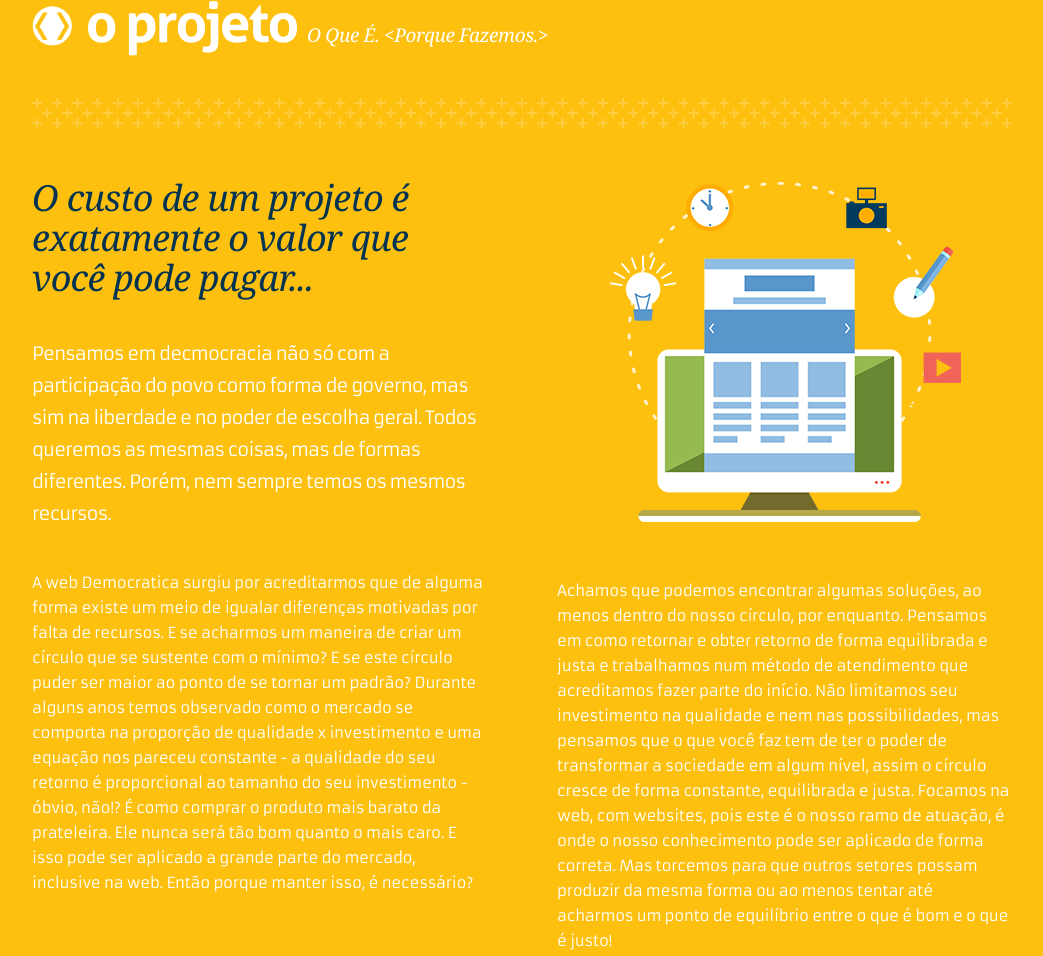
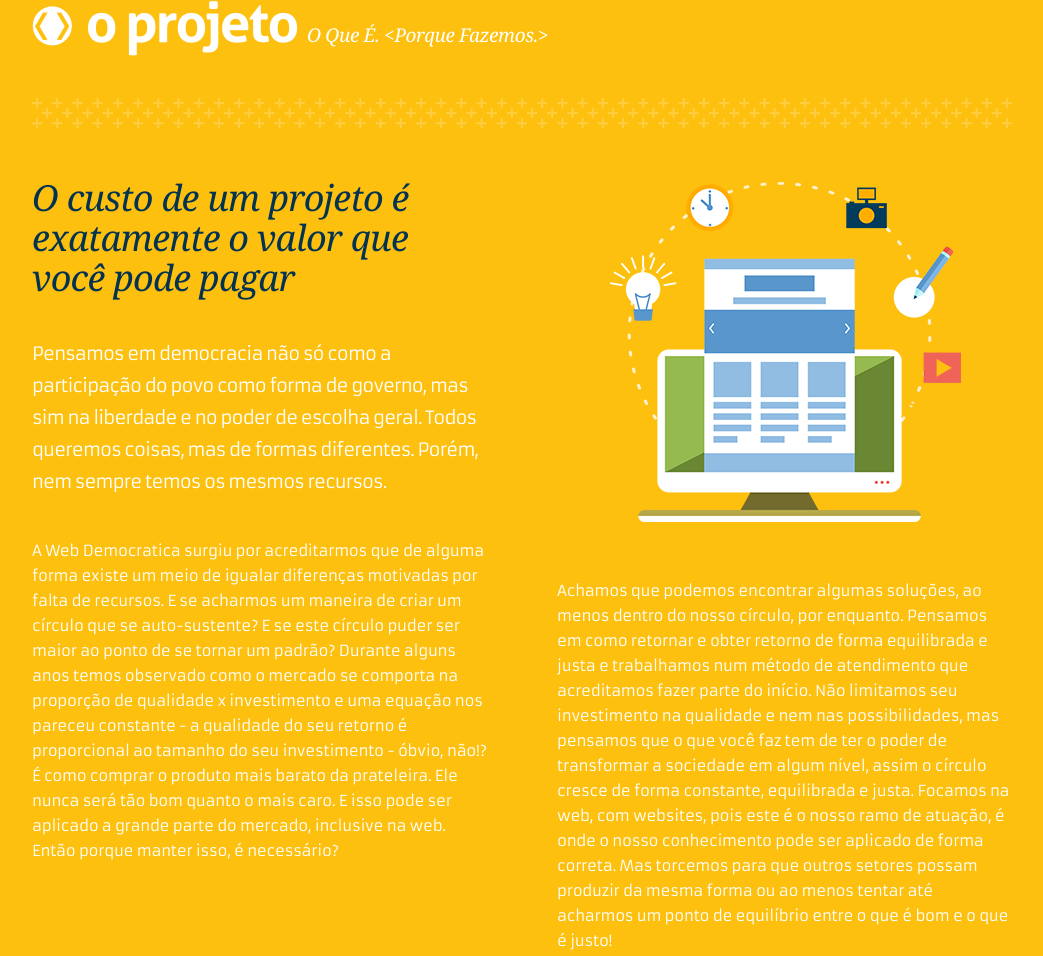
Before and after one commit to julianchaos/web-democratica, a plain HTML site: page index.html in a window 1280 px wide. Shown: the part 802-1758 px from the top of the page, without its empty margins (118-1161 px from the left). Drawn offline with Linux system fonts and the light colour scheme; a script that the page names is missing.

Commit message:
Correção e modificação de textos.

```diff
--- a/index.html
+++ b/index.html
@@ -1,5 +1,4 @@
-<!DOCTYPE html PUBLIC "-//W3C//DTD XHTML 1.0 Transitional//EN"
-	"http://www.w3.org/TR/xhtml1/DTD/xhtml1-transitional.dtd">
+<!DOCTYPE html PUBLIC "-//W3C//DTD XHTML 1.0 Transitional//EN" "http://www.w3.org/TR/xhtml1/DTD/xhtml1-transitional.dtd">
 <html xmlns="http://www.w3.org/1999/xhtml" xml:lang="en">
     <head>
         <title>Web Democratica</title>
@@ -30,10 +29,17 @@
 		<![endif]-->
 
 		<script>
-		(function(i,s,o,g,r,a,m){i['GoogleAnalyticsObject']=r;i[r]=i[r]||function(){
-		(i[r].q=i[r].q||[]).push(arguments)},i[r].l=1*new Date();a=s.createElement(o),
-		m=s.getElementsByTagName(o)[0];a.async=1;a.src=g;m.parentNode.insertBefore(a,m)
-		})(window,document,'script','//www.google-analytics.com/analytics.js','ga');
+			(function(i, s, o, g, r, a, m) {
+				i['GoogleAnalyticsObject'] = r;
+				i[r] = i[r] || function() {
+					(i[r].q = i[r].q || []).push(arguments)
+				}, i[r].l = 1 * new Date();
+				a = s.createElement(o),
+						m = s.getElementsByTagName(o)[0];
+				a.async = 1;
+				a.src = g;
+				m.parentNode.insertBefore(a, m)
+			})(window, document, 'script', '//www.google-analytics.com/analytics.js', 'ga');
 
 			ga('create', 'UA-57410200-1', 'auto');
 			ga('send', 'pageview');
@@ -95,16 +101,16 @@
 					</div>
 					<div class="column-455 m-right-70 m-top-50">
 						<div class="m-bottom-40 summary">
-							O custo de um projeto é exatamente o valor que você pode pagar...
+							O custo de um projeto é exatamente o valor que você pode pagar
 						</div>
 						<div class="m-bottom-40 summary-small">
-							Pensamos em decmocracia não só com a participação do povo como forma de governo,
-							mas sim na liberdade e no poder de escolha geral. Todos queremos as mesmas coisas, mas de formas diferentes.
+							Pensamos em democracia não só como a participação do povo como forma de governo,
+							mas sim na liberdade e no poder de escolha geral. Todos queremos coisas, mas de formas diferentes.
 							Porém, nem sempre temos os mesmos recursos.
 						</div>
 						<p>
-							A web Democratica surgiu por acreditarmos que de alguma forma existe um meio de igualar diferenças motivadas
-							por falta de recursos. E se acharmos um maneira de criar um círculo que se sustente com o mínimo? E se este
+							A Web Democratica surgiu por acreditarmos que de alguma forma existe um meio de igualar diferenças motivadas
+							por falta de recursos. E se acharmos um maneira de criar um círculo que se auto-sustente? E se este
 							círculo puder ser maior ao ponto de se tornar um padrão? Durante alguns anos temos observado como o mercado se comporta na proporção de qualidade x investimento e uma equação nos pareceu constante - a qualidade do seu retorno é proporcional ao tamanho do seu investimento - óbvio, não!? É como comprar
 							o produto mais barato da prateleira. Ele nunca será tão bom quanto o mais caro. E isso pode ser aplicado a grande parte do mercado, inclusive na web. Então porque manter isso, é necessário?
 						</p>
```
Lines whose indentation alone changed are shown as unchanged.
